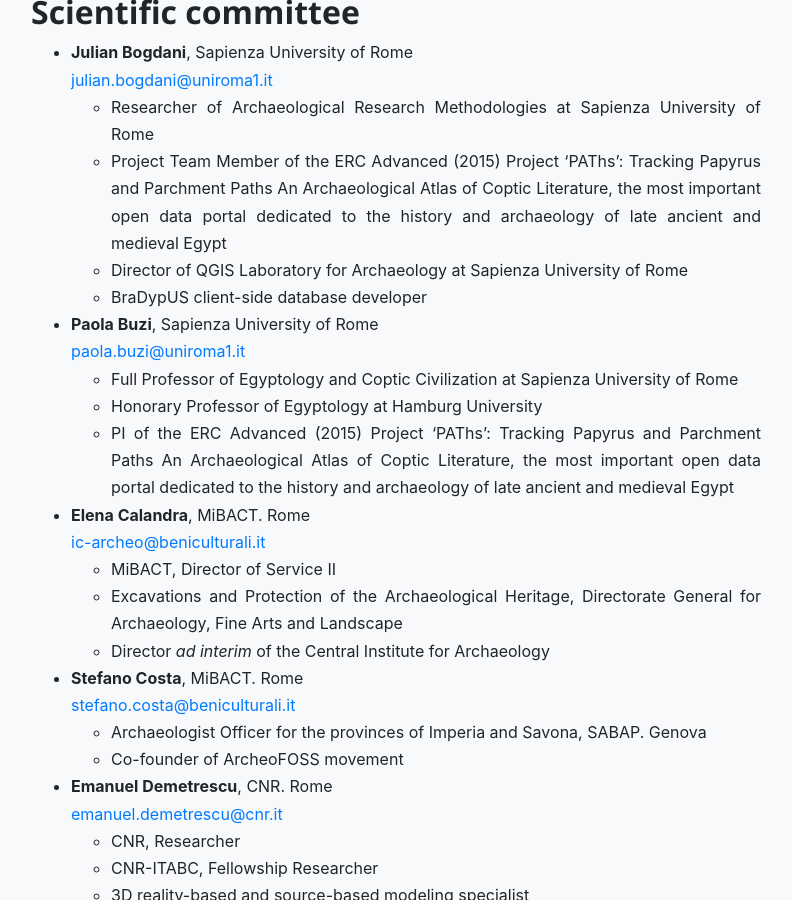
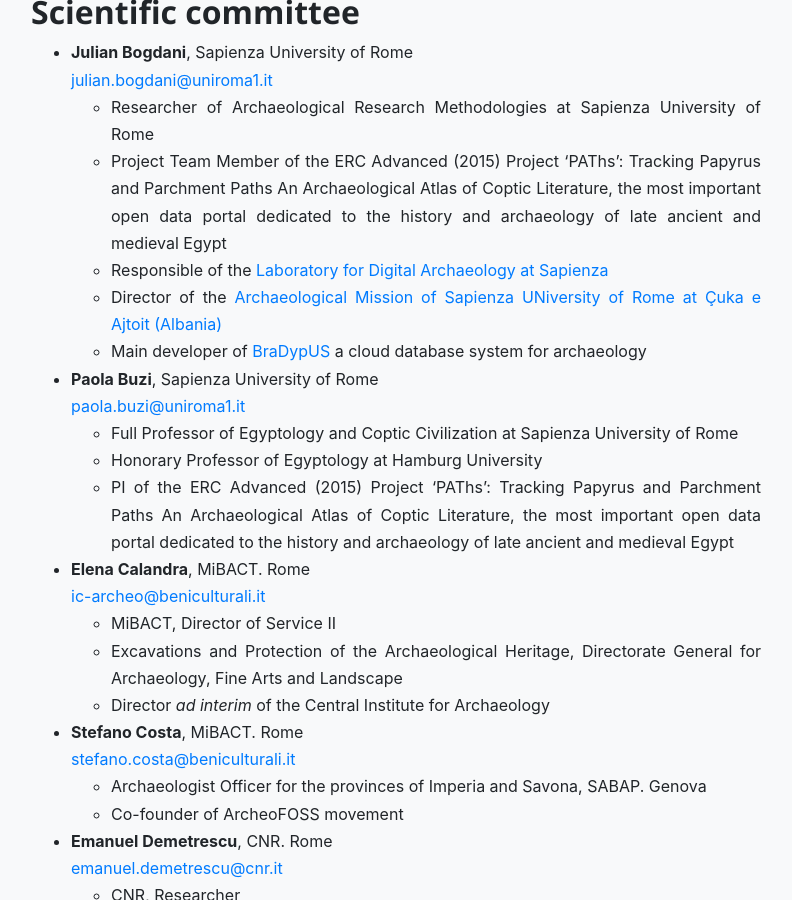
Before and after one commit to archeofoss/2021, a Jekyll site: the page built from about-us.md, in a window 1280 px wide and 900 px high, scrolled down 375 px. Shown: the whole window, without its empty margins (244-1036 px from the left). Built offline with Jekyll 4.4.1, drawn with Linux system fonts in a browser that asks for light colours; nearby versions of some CDN libraries.

Commit message:
Update about-us.md

```diff
--- a/about-us.md
+++ b/about-us.md
@@ -10,8 +10,9 @@
   [julian.bogdani@uniroma1.it](mailto:julian.bogdani@uniroma1.it)
   - Researcher of Archaeological Research Methodologies at Sapienza University of Rome
   - Project Team Member of the ERC Advanced (2015) Project 'PAThs': Tracking Papyrus and Parchment Paths An Archaeological Atlas of Coptic Literature, the most important open data portal dedicated to the history and archaeology of late ancient and medieval Egypt
-  - Director of QGIS Laboratory for Archaeology at Sapienza University of Rome
-  - BraDypUS client-side database developer
+  - Responsible of the [Laboratory for Digital Archaeology at Sapienza](http://purl.org/lad)
+  - Director of the [Archaeological Mission of Sapienza UNiversity of Rome at Çuka e Ajtoit (Albania)](http://purl.org/lad/cuka-e-ajtoit)
+  - Main developer of [BraDypUS](https://github.com/bdus-db/BraDypUS) a cloud database system for archaeology
 - **Paola Buzi**, Sapienza University of Rome
   [paola.buzi@uniroma1.it](mailto:paola.buzi@uniroma1.it)
   - Full Professor of Egyptology and Coptic Civilization at Sapienza University of Rome
```
